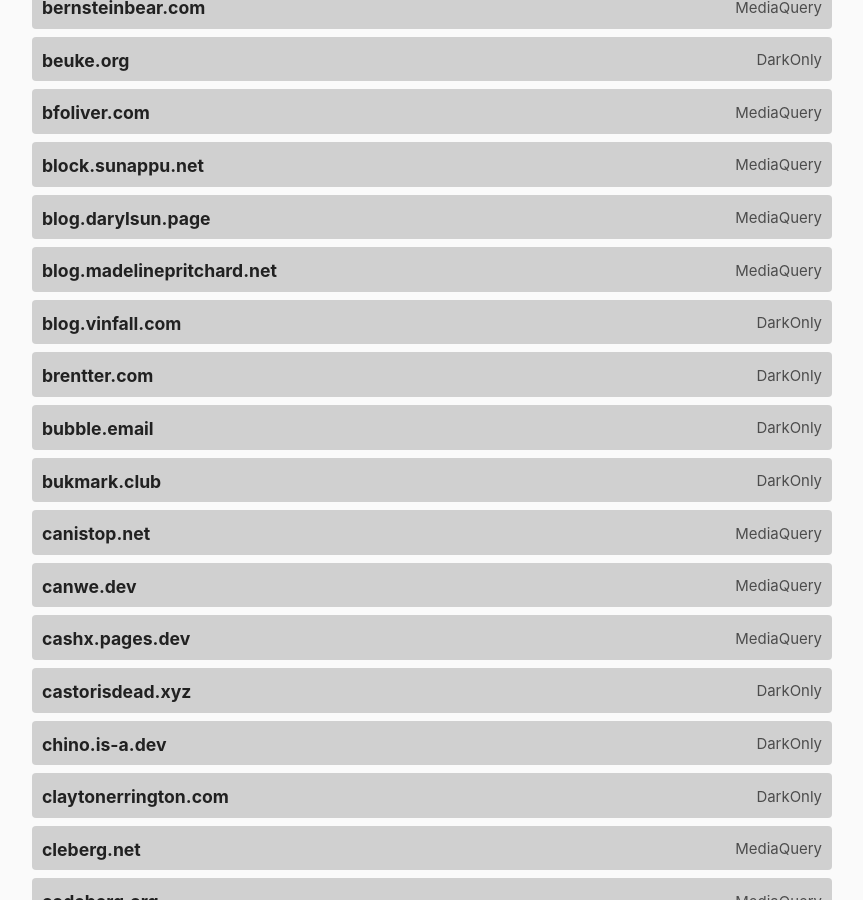
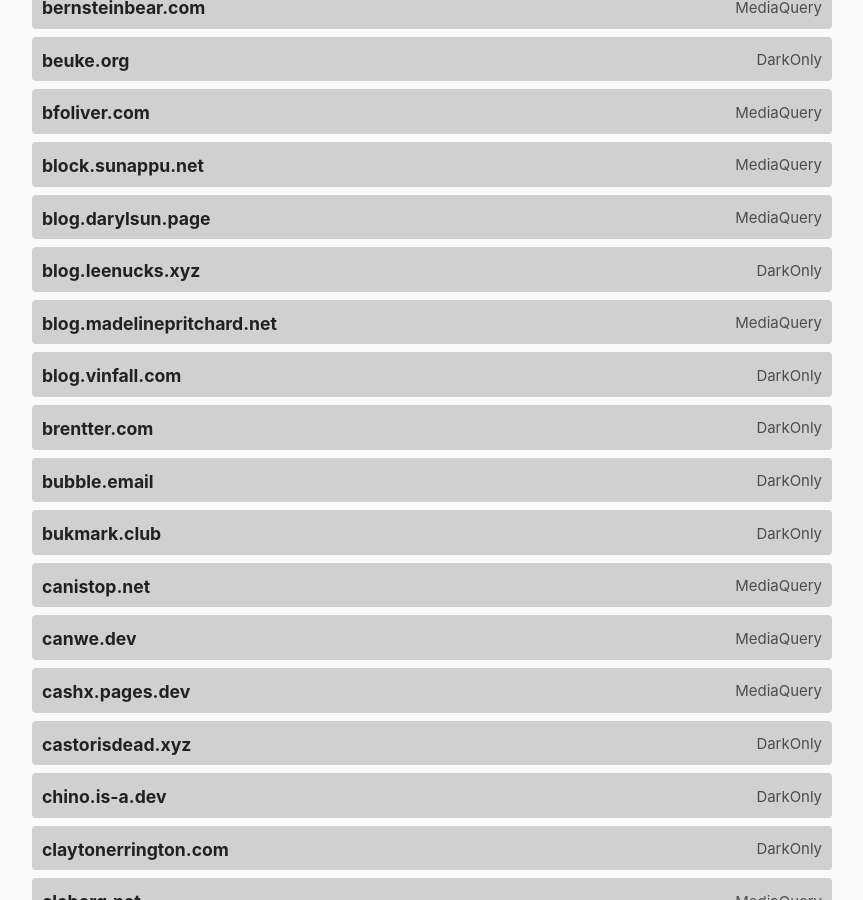
Before and after one commit to katherinek727/darktheme.club, a Jekyll site: the page built from index.md, in a window 1280 px wide and 900 px high, scrolled down 1217 px. Shown: the whole window, without its empty margins (208-1071 px from the left). Built offline with Jekyll 4.4.1, drawn with Linux system fonts in a browser that asks for light colours.

Commit message:
sites.yml: add blog.leenucks.xyz

```diff
--- a/_data/sites.yml
+++ b/_data/sites.yml
@@ -1,3 +1,8 @@
+- domain: blog.leenucks.xyz
+  url: https://blog.leenucks.xyz/
+  method: darkonly
+  last_checked: 2024-11-14
+
 - domain: 250kb.club
   url: https://250kb.club/
   method: mediaquery
```
